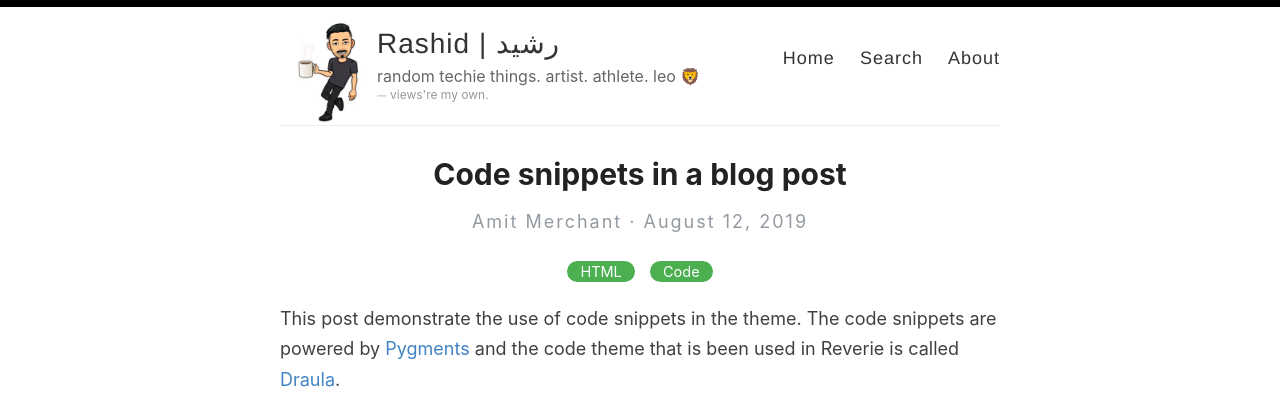
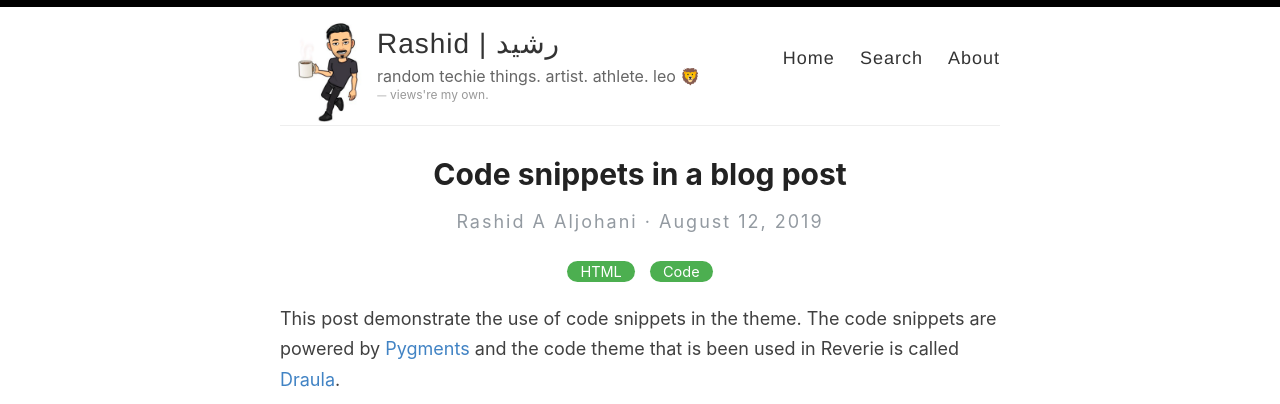
Before and after one commit to RashidAljohani/localhost, a Jekyll site: the page built from _posts/2019-8-12-code-snippets.md, in a window 1280 px wide. Shown: the top 404 px of the page. Built offline with Jekyll 4.4.1, drawn with Linux system fonts in a browser that asks for light colours; comment, search, counter and statistics services are not loaded.

Commit message:
update config.yaml

```diff
--- a/_config.yml
+++ b/_config.yml
@@ -6,7 +6,7 @@
 name: Rashid | رشيد
 
 # Name of the author
-author: Amit Merchant
+author: Rashid A Aljohani
 
 # Short bio or description (displayed in the header)
 description: random techie things. artist. athlete. leo 🦁
```
